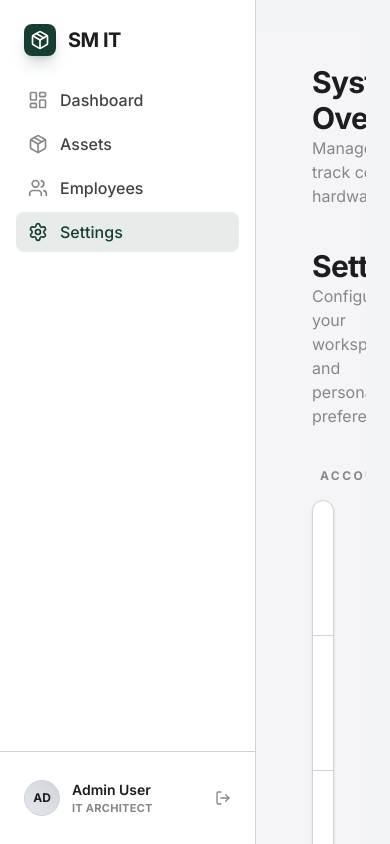
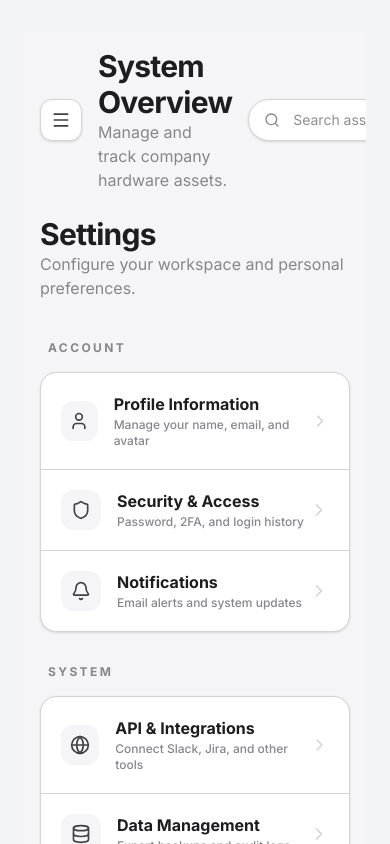
Before and after one commit to bookbento/hl-assets-management-inventory, a Next.js app in the folder frontend/: page /settings in a window 390 px wide. Built offline with nearby package versions, Linux system fonts and the light colour scheme.

Commit message:
feat: implement responsive dashboard shell with navigation sidebar and mobile drawer support

```diff
--- a/frontend/src/components/assets/AssetTable.tsx
+++ b/frontend/src/components/assets/AssetTable.tsx
@@ -16,6 +16,7 @@ import { getAssets, deleteAsset, updateAsset } from "@/lib/api";
 import { toast } from "react-hot-toast";
 import { AssetForm, AssetFormValues } from "./AssetForm";
 import { motion, AnimatePresence } from "framer-motion";
+import { useSearchParams } from "next/navigation";
 
 const statusColors = {
   [AssetStatus.AVAILABLE]: "bg-primary/10 text-primary border-primary/20",
@@ -26,7 +27,10 @@ const statusColors = {
 
 
 export function AssetTable() {
+  const searchParams = useSearchParams();
+  const search = searchParams?.get("search") || "";
   const queryClient = useQueryClient();
+
   const [page, setPage] = React.useState(1);
   const limit = 10;
 
@@ -171,8 +175,8 @@ export function AssetTable() {
     },
   ], [deleteMutation.isPending]);
   const { data, isLoading, error } = useQuery({
-    queryKey: ["assets", { page, limit }],
-    queryFn: () => getAssets({ page, limit }),
+    queryKey: ["assets", { page, limit, search }],
+    queryFn: () => getAssets({ page, limit, search }),
   });
 
   const table = useReactTable({
--- a/frontend/src/components/dashboard/SummaryCards.tsx
+++ b/frontend/src/components/dashboard/SummaryCards.tsx
@@ -11,10 +11,9 @@ interface SummaryCardsProps {
 
 export function SummaryCards({ stats }: SummaryCardsProps) {
   if (!stats) {
+    return <div>Loading...</div>;
+  }
 
-    return <div>Loading...</div>;
-
-  }
   const items = [
     {
       label: "Total Assets",
@@ -45,6 +44,7 @@ export function SummaryCards({ stats }: SummaryCardsProps) {
       bg: "bg-orange-50",
     },
   ];
+
   return (
     <>
       {items.map((item, i) => (
@@ -54,22 +54,24 @@ export function SummaryCards({ stats }: SummaryCardsProps) {
           animate={{ opacity: 1, y: 0 }}
           transition={{ delay: i * 0.1 }}
           className={cn(
-            "p-5 flex flex-col justify-between col-span-1 text-left",
+            "p-4 sm:p-5 flex flex-col justify-between col-span-1 text-left", // ปรับ padding ตามจอ
             "rounded-[var(--radius-apple)] border border-[#d2d2d7] shadow-sm transition-all duration-200",
             item.bg,
           )}
         >
-          <span className="text-[10px] font-bold text-[#86868B] uppercase tracking-wider">
+          <span className="text-[10px] sm:text-xs font-bold text-[#86868B] uppercase tracking-wider">
             {item.label}
           </span>
-          <div className="flex items-end justify-between">
-            <div>
-              <h3 className="text-3xl font-bold tracking-tight">
+
+          <div className="flex items-end justify-between mt-2">
+            <div className="overflow-hidden">
+              <h3 className="text-xl sm:text-2xl md:text-3xl font-bold tracking-tight truncate">
                 {item.value.toLocaleString()}
               </h3>
+
               <p
                 className={cn(
-                  "text-[10px] font-bold mt-1",
+                  "text-[9px] sm:text-[10px] md:text-xs font-medium mt-1 truncate",
                   item.label === "Available"
                     ? "text-primary"
                     : "text-[#86868B]",
@@ -84,8 +86,13 @@ export function SummaryCards({ stats }: SummaryCardsProps) {
                       : "4 items pending"}
               </p>
             </div>
-            <div className={cn("p-2.5 rounded-xl", item.bg, item.color)}>
-              <item.icon className="w-5 h-5" />
+
+            <div className={cn(
+              "p-1.5 sm:p-2.5 rounded-xl ml-2 flex-shrink-0",
+              item.bg,
+              item.color
+            )}>
+              <item.icon className="w-4 h-4 sm:w-5 sm:h-5" />
             </div>
           </div>
         </motion.div>
--- a/frontend/src/components/layout/DashboardShell.tsx
+++ b/frontend/src/components/layout/DashboardShell.tsx
@@ -2,16 +2,58 @@
 
 import { Sidebar } from "./Sidebar";
 import { motion, AnimatePresence } from "framer-motion";
-import { Bell, Search, User } from "lucide-react";
+import { Bell, Search, Menu } from "lucide-react";
+import { useRouter, useSearchParams, usePathname } from "next/navigation";
+import { useState, useEffect } from "react";
+import { Drawer, DrawerContent, DrawerTrigger } from "@/components/ui/drawer";
 
 export function DashboardShell({ children }: { children: React.ReactNode }) {
+  const router = useRouter();
+  const searchParams = useSearchParams();
+  const [searchQuery, setSearchQuery] = useState("");
+
+  const pathname = usePathname();
+
+  useEffect(() => {
+    setSearchQuery(searchParams?.get("search") || "");
+  }, [searchParams]);
+
+  const handleSearch = (e: React.KeyboardEvent<HTMLInputElement>) => {
+    if (e.key === "Enter") {
+      const baseRoute = pathname.startsWith("/employees") ? "/employees" : "/assets";
+      if (searchQuery.trim()) {
+        router.push(`${baseRoute}?search=${encodeURIComponent(searchQuery.trim())}`);
+      } else {
+        router.push(baseRoute);
+      }
+    }
+  };
+
   return (
     <div className="flex min-h-screen bg-[#F5F5F7]">
+      {/* Desktop Sidebar */}
       <Sidebar />
-      <main className="flex-1 ml-64 p-8 overflow-y-auto min-h-screen flex flex-col">
+
+      <main className="flex-1 lg:ml-64 md:ml-20 p-4 md:p-8 overflow-y-auto min-h-screen flex flex-col transition-all duration-300">
         {/* Top bar */}
-        <header className="flex items-center justify-between mb-10">
+        <header className="flex items-center justify-between mb-6 md:mb-10">
+          <div className="flex items-center gap-4">
+            {/* Mobile Drawer Trigger */}
+            <div className="md:hidden">
+              <Drawer direction="left">
+                <DrawerTrigger asChild>
+                  <button className="p-2.5 bg-white border border-[#D2D2D7] rounded-xl hover:bg-gray-50 transition-colors shadow-sm">
+                    <Menu className="w-5 h-5 text-[#424245]" />
+                  </button>
+                </DrawerTrigger>
+                <DrawerContent className="w-[280px] p-0 border-none">
+                  <Sidebar isDrawer={true} />
+                </DrawerContent>
+              </Drawer>
+            </div>
+
             <div className="text-left">
+
               <h1 className="text-3xl font-bold tracking-tight">
                 System Overview
               </h1>
@@ -24,7 +66,10 @@ export function DashboardShell({ children }: { children: React.ReactNode }) {
                 <Search className="absolute left-4 top-1/2 -translate-y-1/2 w-4 h-4 text-[#86868B]" />
                 <input
                   type="text"
-                placeholder="Search assets..."
+                  value={searchQuery}
+                  onChange={(e) => setSearchQuery(e.target.value)}
+                  onKeyDown={handleSearch}
+                  placeholder={pathname.startsWith("/employees") ? "Search employees (Press Enter)..." : "Search assets (Press Enter)..."}
                   className="w-full bg-white border border-[#D2D2D7] rounded-full py-2.5 pl-11 pr-5 text-sm focus:outline-none focus:ring-2 focus:ring-primary/20 focus:border-primary transition-all shadow-sm"
                 />
               </div>
@@ -33,6 +78,7 @@ export function DashboardShell({ children }: { children: React.ReactNode }) {
                   <Bell className="w-4 h-4 text-[#424245]" />
                   <span className="absolute top-2.5 right-2.5 w-1.5 h-1.5 bg-primary rounded-full border border-white"></span>
                 </button>
+              </div>
             </div>
           </div>
         </header>
--- a/frontend/src/components/layout/Sidebar.tsx
+++ b/frontend/src/components/layout/Sidebar.tsx
@@ -20,16 +20,32 @@ const sidebarItems = [
   { label: "Settings", icon: Settings, href: "/settings" },
 ];
 
-export function Sidebar() {
+interface SidebarProps {
+  className?: string;
+  isDrawer?: boolean;
+}
+
+export function Sidebar({ className, isDrawer = false }: SidebarProps) {
   const pathname = usePathname();
 
   return (
-    <div className="w-64 h-full bg-white border-r border-[#D2D2D7] flex flex-col fixed left-0 top-0 z-50">
-      <div className="p-6 flex items-center gap-3">
-        <div className="w-8 h-8 rounded-lg bg-primary flex items-center justify-center shadow-lg shadow-primary/20">
+    <div className={cn(
+      "h-full bg-white border-r border-[#D2D2D7] flex flex-col transition-all duration-300",
+      !isDrawer && "fixed left-0 top-0 z-50 hidden lg:flex lg:w-64 md:flex md:w-20",
+      isDrawer && "w-full",
+      className
+    )}>
+      <div className={cn(
+        "p-6 flex items-center gap-3 overflow-hidden",
+        !isDrawer && "md:justify-center lg:justify-start"
+      )}>
+        <div className="w-8 h-8 rounded-lg bg-primary flex items-center justify-center shrink-0 shadow-lg shadow-primary/20">
           <Package className="w-5 h-5 text-white" />
         </div>
-        <span className="font-bold text-xl tracking-tight text-[#1D1D1F]">
+        <span className={cn(
+          "font-bold text-xl tracking-tight text-[#1D1D1F] transition-opacity duration-300",
+          !isDrawer && "md:hidden lg:block"
+        )}>
           SM IT
         </span>
       </div>
@@ -39,30 +55,43 @@ export function Sidebar() {
           <Link
             key={item.href}
             href={item.href}
+            title={item.label}
             className={cn(
-              "flex items-center gap-3 px-3 py-2 rounded-lg font-medium transition-all group",
+              "flex items-center gap-3 px-3 py-2 rounded-lg font-medium transition-all group overflow-hidden",
               pathname === item.href
                 ? "bg-primary/10 text-primary"
                 : "text-[#424245] hover:bg-gray-100",
+              !isDrawer && "md:justify-center lg:justify-start"
             )}
           >
             <item.icon
               className={cn(
-                "w-5 h-5 transition-transform group-hover:scale-110",
+                "w-5 h-5 shrink-0 transition-transform group-hover:scale-110",
                 pathname === item.href ? "text-primary" : "text-[#86868B]",
               )}
             />
-            <span>{item.label}</span>
+            <span className={cn(
+              "transition-opacity duration-300 whitespace-nowrap",
+              !isDrawer && "md:hidden lg:block"
+            )}>
+              {item.label}
+            </span>
           </Link>
         ))}
       </nav>
 
       <div className="p-4 border-t border-[#D2D2D7]">
-        <div className="flex items-center gap-3 px-2 py-3 rounded-xl hover:bg-gray-50 transition-colors cursor-pointer group">
-          <div className="w-9 h-9 rounded-full bg-gradient-to-tr from-gray-200 to-gray-300 flex items-center justify-center text-xs font-bold text-[#1D1D1F] border border-[#D2D2D7]">
+        <div className={cn(
+          "flex items-center gap-3 px-2 py-3 rounded-xl hover:bg-gray-50 transition-colors cursor-pointer group overflow-hidden",
+          !isDrawer && "md:justify-center lg:justify-start"
+        )}>
+          <div className="w-9 h-9 rounded-full bg-gradient-to-tr from-gray-200 to-gray-300 flex items-center justify-center text-xs font-bold text-[#1D1D1F] border border-[#D2D2D7] shrink-0">
             AD
           </div>
-          <div className="flex-1 overflow-hidden text-left">
+          <div className={cn(
+            "flex-1 overflow-hidden text-left transition-opacity duration-300",
+            !isDrawer && "md:hidden lg:block"
+          )}>
             <p className="text-sm font-semibold truncate text-[#1D1D1F]">
               Admin User
             </p>
@@ -70,7 +99,10 @@ export function Sidebar() {
               IT Architect
             </p>
           </div>
-          <LogOut className="w-4 h-4 text-[#86868B] group-hover:text-red-500 transition-colors" />
+          <LogOut className={cn(
+            "w-4 h-4 text-[#86868B] group-hover:text-red-500 transition-colors shrink-0",
+            !isDrawer && "md:hidden lg:block"
+          )} />
         </div>
       </div>
     </div>
--- a/frontend/src/components/ui/drawer.tsx
+++ b/frontend/src/components/ui/drawer.tsx
@@ -2,6 +2,7 @@
 
 import * as React from "react"
 import { Drawer as DrawerPrimitive } from "vaul"
+
 
 import { cn } from "@/lib/utils"
 
```
Also changed, not shown: frontend/src/app/employees/page.tsx (+29 -1 lines). Lines whose indentation alone changed are shown as unchanged.
